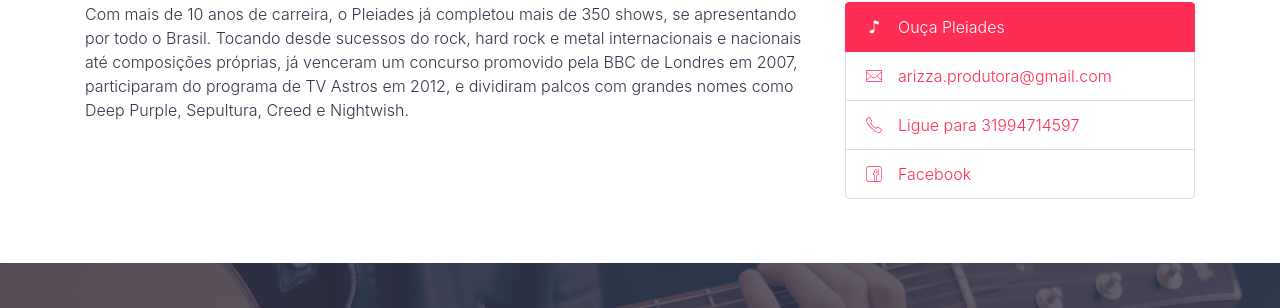
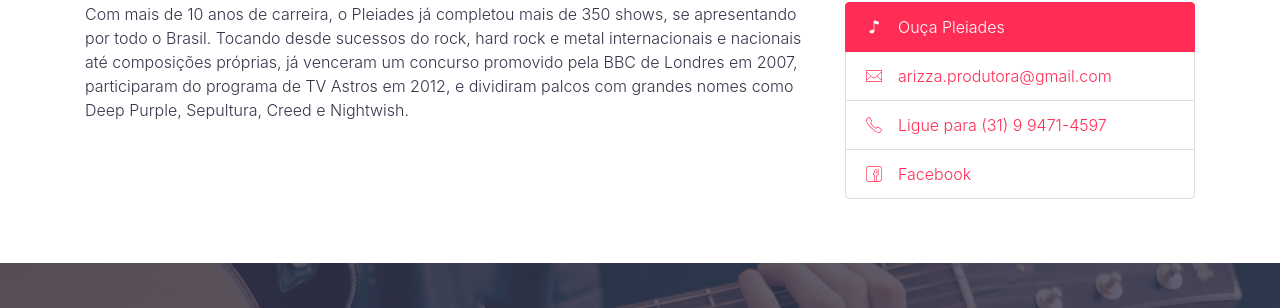
Before and after one commit to tocaki/tocaki.github.io, a Jekyll site: the page built from _artists/2016-10-28-pleiades.md, in a window 1280 px wide. Shown: the part 446-754 px from the top of the page. Built offline with Jekyll 4.4.1, drawn with Linux system fonts in a browser that asks for light colours.

Commit message:
Updated 2016-10-28-pleiades.md

```diff
--- a/_artists/2016-10-28-pleiades.md
+++ b/_artists/2016-10-28-pleiades.md
@@ -9,6 +9,6 @@ title: Pleiades
 portfolio: 'http://youtube.com/bandapleiades'
 email: arizza.produtora@gmail.com
 facebook: pleiadesoficial
-phone: '31994714597'
+phone: (31) 9 9471-4597
 ---
 Com mais de 10 anos de carreira, o Pleiades já completou mais de 350 shows, se apresentando por todo o Brasil. Tocando desde sucessos do rock, hard rock e metal internacionais e nacionais até composições próprias, já venceram um concurso promovido pela BBC de Londres em 2007, participaram do programa de TV Astros em 2012, e dividiram palcos com grandes nomes como Deep Purple, Sepultura, Creed e Nightwish.
```
